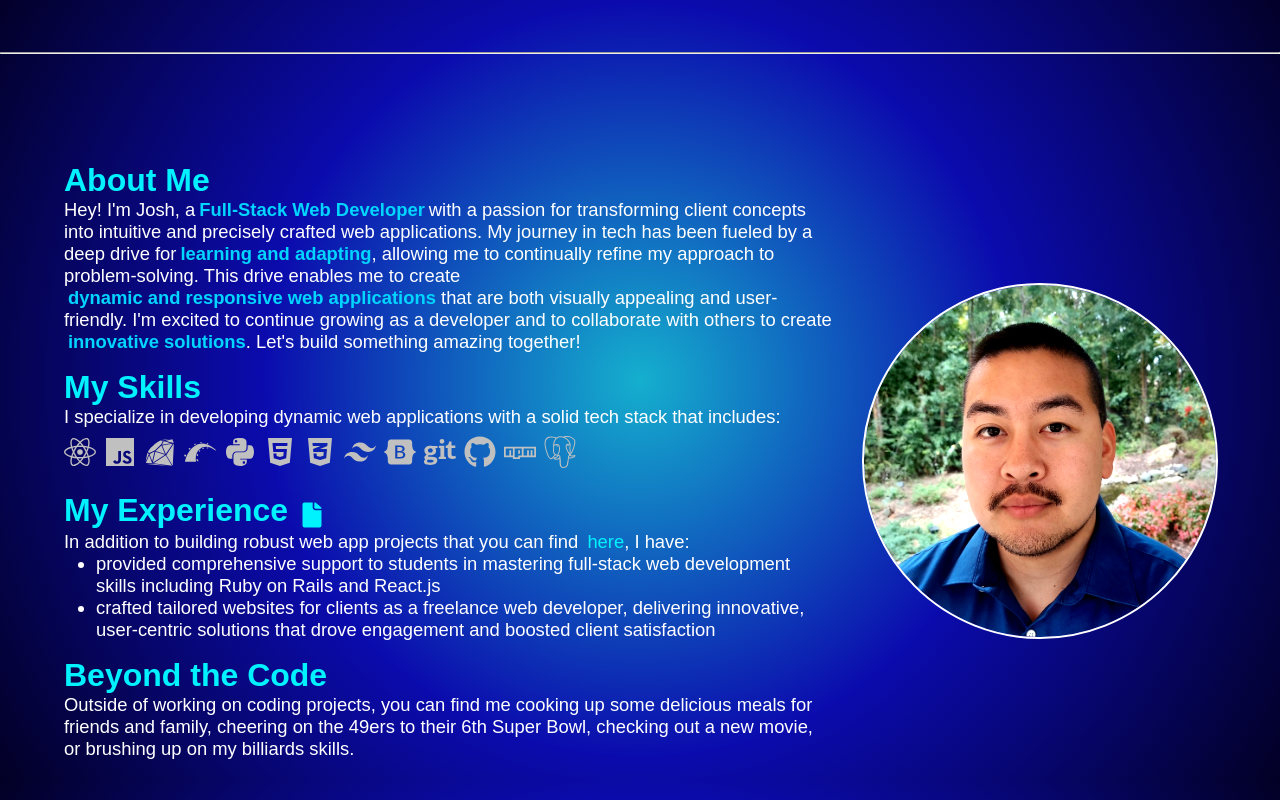
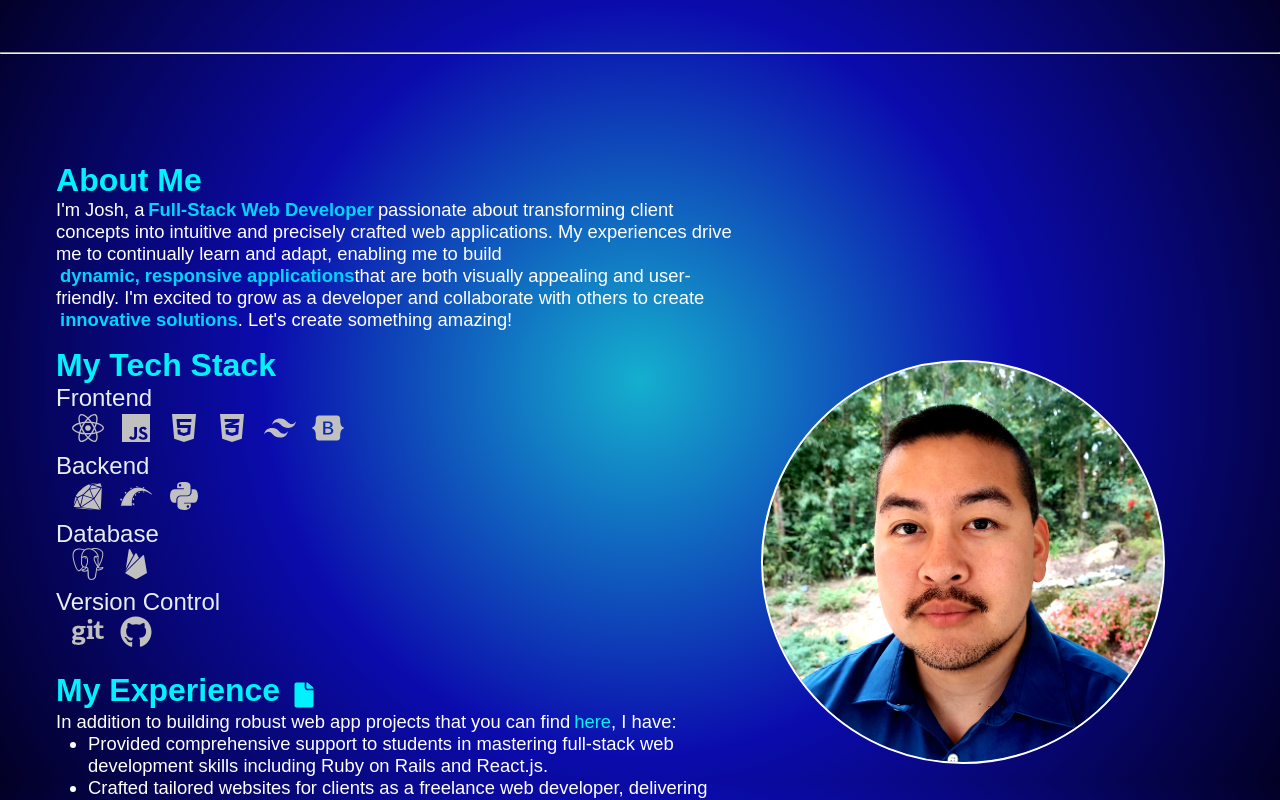
Before and after one commit to joshuadyee/portfolio-frontend, a React (Vite) app: page / in a window 1280 px wide. Shown: the part 820-1620 px from the top of the page. Built offline with nearby package versions, Linux system fonts and the light colour scheme; a web font is replaced by a local one.

Commit message:
Refactor About page text and tech stack/skills, implemented working a tag for resume

```diff
--- a/src/App.css
+++ b/src/App.css
@@ -329,9 +329,8 @@ li a:hover {
   justify-content: center;
   align-items: center;
   color: inherit;
-  /* height: 100vh; */
   width: 100%;
-  padding: 5rem 2rem;
+  padding: 2rem;
   margin: 0;
   overflow-y: auto;
   overflow-x: hidden;
@@ -359,51 +358,26 @@ li a:hover {
   display: flex;
   justify-content: center;
   align-items: center;
-  gap: 2em;
+  gap: 1em;
   padding: 2rem;
 }
 
-/* Media queries for responsiveness */
-@media (max-width: 1024px) {
 
-  .about,
-  .portfolio {
-    height: auto;
-    /* Allow height to adjust based on content */
-    overflow-y: auto;
-    /* Enable vertical scrolling if needed */
-  }
 
-  .about-container,
-  .portfolio-container {
-    flex-direction: column;
-    /* Ensure items stack vertically */
-    align-items: center;
-    /* Center items horizontally */
-  }
-}
-
-@media (max-width: 728px) {
-
-  .about,
-  .portfolio {
-    justify-content: flex-start;
-    /* Align items to the start on smaller screens */
-  }
+.bio {
+  flex: 0 0 60%;
 }
 
 .picture-container {
   display: flex;
-  justify-content: center;
-  margin: auto;
+  flex: 0 0 40%;
 }
 
 .profile-picture {
-  width: 22rem;
-  height: 22rem;
+  width: 25rem;
+  height: 25rem;
   border-radius: 50%;
   object-fit: cover;
-  margin: auto;
   filter: contrast(1.15);
   outline: 0.15rem solid white;
 }
@@ -435,14 +409,22 @@ li a:hover {
   margin-right: 0;
 }
 
+.skill-category {
+  font-size: 1.5rem;
+  list-style-type: none;
+}
+
 .skills {
   display: flex;
   list-style-type: none;
-  gap: .5rem;
+  gap: 1rem;
+  padding-left: 1rem;
   font-size: 2rem;
-  margin-top: 0.5rem;
+  color: silver;
+}
+
+.skills:last-child {
   margin-bottom: 1rem;
-  color: silver;
 }
 
 .skills li:hover {
@@ -463,7 +445,7 @@ li a:hover {
 }
 
 .resume-link a {
-  color: rgb(0, 242, 255);
+  color: inherit;
   transition: transform 0.3s ease;
 }
 
--- a/src/components/About.jsx
+++ b/src/components/About.jsx
@@ -1,6 +1,6 @@
-import { FaBootstrap, FaCss3Alt, FaGit, FaGithub, FaHtml5, FaNpm, FaPython, FaReact } from "react-icons/fa"
+import { FaBootstrap, FaCss3Alt, FaGit, FaGithub, FaHtml5, FaPython, FaReact } from "react-icons/fa"
 import { IoIosDocument } from "react-icons/io";
-import { IoLogoJavascript } from "react-icons/io5"
+import { IoLogoJavascript, IoLogoFirebase } from "react-icons/io5"
 import { DiRuby } from "react-icons/di"
 import { SiPostgresql, SiRubyonrails, SiTailwindcss } from "react-icons/si";
 import { ProfilePic } from "./ProfilePic";
@@ -13,59 +13,99 @@ export const About = () => {
     <div className="about-container">
       <div className="bio">
         <h1>About Me</h1>
-          <p className="about-text">Hey! I'm Josh, a
-            <span className="important_text">Full-Stack Web Developer
+        <p className="about-text">
+          I'm Josh, a
+          <span className="important_text">
+            Full-Stack Web Developer
           </span>
-          with a passion for transforming client concepts into intuitive and precisely crafted web applications. My journey in tech has been fueled by a deep drive for
+          passionate about transforming client concepts into intuitive and precisely crafted web applications. My experiences drive me to continually learn and adapt, enabling me to build
           <span className="important_text no-space">
-          learning and adapting
-          </span>, allowing me to continually refine my approach to problem-solving. This drive enables me to create
+            dynamic, responsive applications
+          </span>
+          that are both visually appealing and user-friendly. I'm excited to grow as a developer and collaborate with others to create
           <span className="important_text no-space">
-            dynamic and responsive web applications
-          </span> that are both visually appealing and user-friendly. I'm excited to continue growing as a developer and to collaborate with others to create
-          <span className="important_text no-space">innovative solutions</span>. Let's build something amazing together!</p>
-          <h1>My Skills</h1>
-          <p>
-            I specialize in developing dynamic web applications with a solid tech stack that includes:
+            innovative solutions
+          </span>
+          . Let's create something amazing!
         </p>
+        <h1>My Tech Stack</h1>
+        <ul >
+          <li className="skill-category">Frontend</li>
           <ul className="skills">
-            <li><FaReact /></li>
-            <li><IoLogoJavascript /></li>
-            <li><DiRuby /></li>
-            <li><SiRubyonrails /></li>
-            <li><FaPython /></li>
-            <li><FaHtml5 /></li>
-            <li><FaCss3Alt /></li>
-            <li><SiTailwindcss /></li>
-            <li><FaBootstrap /></li>
-            <li><FaGit /></li>
-            <li><FaGithub /></li>
-            <li><FaNpm /></li>
-            <li><SiPostgresql /></li>
+            <li>
+              <FaReact />
+            </li>
+            <li>
+              <IoLogoJavascript />
+            </li>
+            <li>
+              <FaHtml5 />
+            </li>
+            <li>
+              <FaCss3Alt />
+            </li>
+            <li>
+              <SiTailwindcss />
+            </li>
+            <li>
+              <FaBootstrap />
+            </li>
+          </ul>
+          <li className="skill-category">Backend</li>
+          <ul className="skills">
+            <li>
+              <DiRuby />
+            </li>
+            <li>
+              <SiRubyonrails />
+            </li>
+            <li>
+              <FaPython />
+            </li>
+          </ul>
+          <li className="skill-category">Database</li>
+          <ul className="skills">
+            <li>
+              <SiPostgresql />
+            </li>
+            <li>
+              <IoLogoFirebase />
+            </li>
+          </ul>
+          <li className="skill-category">Version Control</li>
+          <ul className="skills">
+            <li>
+              <FaGit />
+            </li>
+            <li>
+              <FaGithub />
+            </li>
+          </ul>
         </ul>
         <h1>My Experience
-            <span className="resume-link">
-              <a href="resume" >
+          <span className="resume-link" title="resume">
+
+            <a href="https://github.com/joshuadyee/Resume/blob/f7cca193cb673b9de5827d20f3865a0c14f13c44/Joshua-Yee-SWD-Resume.pdf" target="_blank" >
               <IoIosDocument />
             </a>
           </span>
         </h1>
         <p className="experience">In addition to building robust web app projects that you can find
-            <a href="#projects" className="projects-link"> here
+          <a href="#portfolio" className="projects-link">here
           </a>
           , I have:
           <ul className="experiences" >
             <li>
-                provided comprehensive support to students in mastering full-stack web development skills including Ruby on Rails and React.js
+              Provided comprehensive support to students in mastering full-stack web development skills including Ruby on Rails and React.js.
             </li>
             <li>
-                crafted tailored websites for clients as a freelance web developer, delivering innovative, user-centric solutions that drove engagement and boosted client satisfaction
+              Crafted tailored websites for clients as a freelance web developer, delivering innovative, user-centric solutions that drove engagement and boosted client satisfaction.
             </li>
           </ul>
         </p>
         <h1>Beyond the Code</h1>
         <p>
-            Outside of working on coding projects, you can find me cooking up some delicious meals for friends and family, cheering on the 49ers to their 6th Super Bowl, checking out a new movie, or brushing up on my billiards skills.
+          Outside of working on coding projects, you can find me cooking up delicious meals for friends and family, cheering on the 49ers to their sixth Super Bowl victory, checking out a new movie, or brushing up on my billiards skills.
         </p>
       </div>
       <ProfilePic />
--- a/src/components/Links.jsx
+++ b/src/components/Links.jsx
@@ -16,7 +16,7 @@ export const Links = () => {
           <a href="mailto: joshyee16@gmail.com" target="_blank"><MdOutlineMailOutline /></a>
         </li>
         <li>
-          <a href="">
+          <a href="https://github.com/joshuadyee/Resume/blob/f7cca193cb673b9de5827d20f3865a0c14f13c44/Joshua-Yee-SWD-Resume.pdf" target="_blank">
             <IoIosDocument />
           </a>
         </li>
```
Lines whose indentation alone changed are shown as unchanged.
